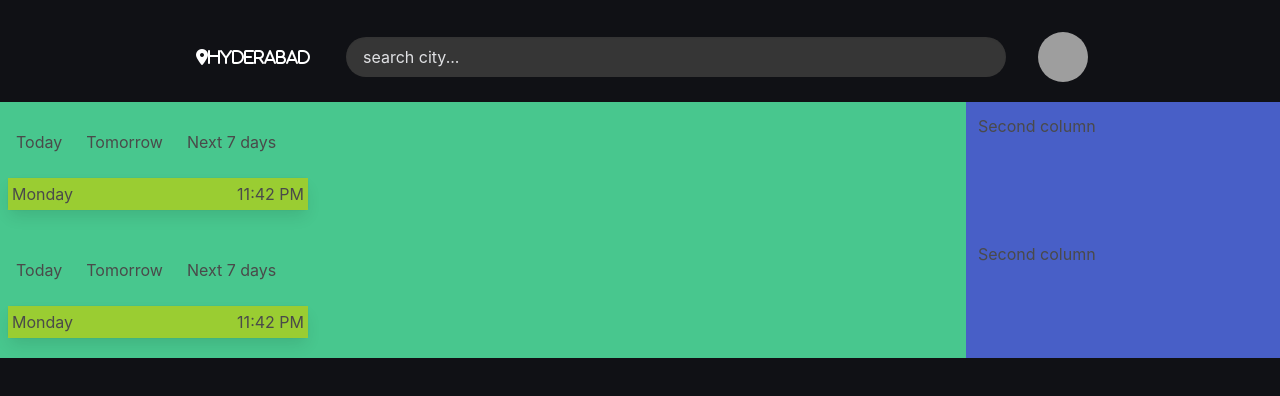
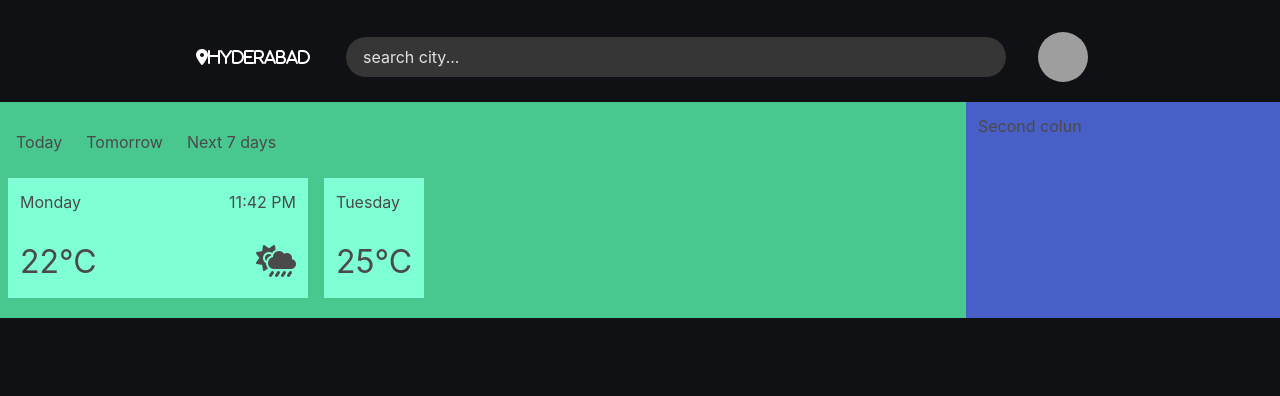
Before and after one commit to DotSlash-A/vuether, a Vue app in the folder frontend/: page / in a window 1280 px wide. Shown: the top 396 px of the page. Built offline with nearby package versions, Linux system fonts and the light colour scheme; grey boxes are pictures that could not be loaded; the HTML template or start-up script is replaced by a standard one.

Commit message:
simplified css

```diff
--- a/frontend/src/views/HomeView.vue
+++ b/frontend/src/views/HomeView.vue
@@ -1,5 +1,5 @@
 <template>
-  <div class="columns ">
+  <div class="columns">
     <div class="column has-background-success is-three-quarters">
       <div class="is-flex is-flex-direction-row p-2">
         <p class="m-2 mr-4">Today</p>
@@ -7,51 +7,59 @@
         <p class="m-2">Next 7 days</p>
       </div>
 
-      <div class="card m-2" style="width: 300px;">
+      <div class="is-flex is-flex-direction-row">
+        <div class="m-2" style="width: 300px">
           <div class="is-flex is-flex-direction-column">
-          <div class="is-flex is-flex-direction-row is-justify-content-space-between" style="background-color: yellowgreen;">
+            <!-- 1st row -->
+            <div
+              class="is-flex is-flex-direction-row is-justify-content-space-between p-2"
+              style="background-color: aquamarine"
+            >
               <p class="m-1">Monday</p>
               <p class="m-1">11:42 PM</p>
+            </div>
 
+            <!-- 2nd row -->
+            <div
+              class="is-flex is-flex-direction-row is-justify-content-space-between p-2"
+              style="background-color: aquamarine"
+            >
+              <p class="m-1 is-size-3 has-text-bold">22°C</p>
+              <p class="m-1 is-size-3">
+                <i class="fa-solid fa-cloud-sun-rain"></i>
+              </p>
             </div>
           </div>
         </div>
-    </div>
-    <div class="column has-background-link">
-      Second column
-    </div>
-    <div class="columns is-mobile">
-  <div class="column is-4 is-offset-8"></div>
-</div>
+
+        <div class="m-2">
+          <div class="is-flex is-flex-direction-column">
+            <!-- 1st row -->
+            <div
+              class="is-flex is-flex-direction-row is-justify-content-space-between p-2"
+              style="background-color: aquamarine"
+            >
+              <p class="m-1">Tuesday</p>
             </div>
 
-  <div class="columns ">
-    <div class="column has-background-success is-three-quarters .is-variable 0.5rem">
-      <div class="is-flex is-flex-direction-row p-2">
-        <p class="m-2 mr-4">Today</p>
-        <p class="m-2 mr-4">Tomorrow</p>
-        <p class="m-2">Next 7 days</p>
+            <!-- 2nd row -->
+            <div
+              class="is-flex is-flex-direction-row is-justify-content-space-between p-2"
+              style="background-color: aquamarine"
+            >
+              <p class="m-1 is-size-3 has-text-bold">25°C</p>
             </div>
-
-      <div class="card m-2" style="width: 300px;">
-        <div class="is-flex is-flex-direction-column">
-          <div class="is-flex is-flex-direction-row is-justify-content-space-between" style="background-color: yellowgreen;">
-            <p class="m-1">Monday</p>
-            <p class="m-1">11:42 PM</p>
           </div>
         </div>
       </div>
     </div>
 
-    <div class="column has-background-link">
-      Second column
-    </div>
+    <div class="column has-background-link">Second colun</div>
+
     <div class="columns is-mobile">
       <div class="column is-4 is-offset-8"></div>
     </div>
   </div>
-
-
 </template>
 
 <script>
@@ -84,15 +92,15 @@ export default {
         this.invalidCity = true;
         return;
       }
-      const url = "http://localhost:3000/api/weather"
+      const url = "http://localhost:3000/api/weather";
       const payload = {
         city: this.city,
-      }
+      };
       try {
-        const { data } = await axios.post(url, payload)
-        const { main, name } = data
-        const { pressure, humidity } = main
-        this.changeToCelsius(main)
+        const { data } = await axios.post(url, payload);
+        const { main, name } = data;
+        const { pressure, humidity } = main;
+        this.changeToCelsius(main);
 
         console.log(data);
       } catch (e) {
@@ -102,19 +110,19 @@ export default {
       // this.weatherStore.fetchWeatherData(this.city);
     },
     changeToCelsius(weatherdata) {
-      let { temp, feels_like, temp_max, temp_min } = weatherdata
-      temp = (temp - 273.15).toFixed(2)
-      feels_like = (feels_like - 273.15).toFixed(2)
-      temp_max = (temp_max - 273.15).toFixed(2)
-      temp_min = (temp_min - 273.15).toFixed(2)
+      let { temp, feels_like, temp_max, temp_min } = weatherdata;
+      temp = (temp - 273.15).toFixed(2);
+      feels_like = (feels_like - 273.15).toFixed(2);
+      temp_max = (temp_max - 273.15).toFixed(2);
+      temp_min = (temp_min - 273.15).toFixed(2);
 
       this.weatherData = {
         temp,
         feels_like,
         temp_max,
-        temp_min
-      }
-    }
+        temp_min,
+      };
+    },
   },
 };
 </script>
```
Also changed, not shown: 1 other file (tests, documents, lock files or other folders). Lines whose indentation alone changed are shown as unchanged.
